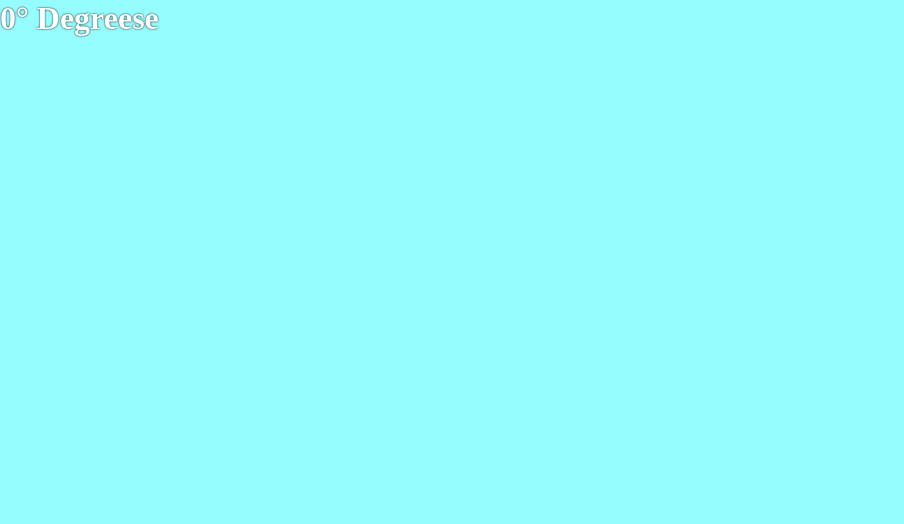
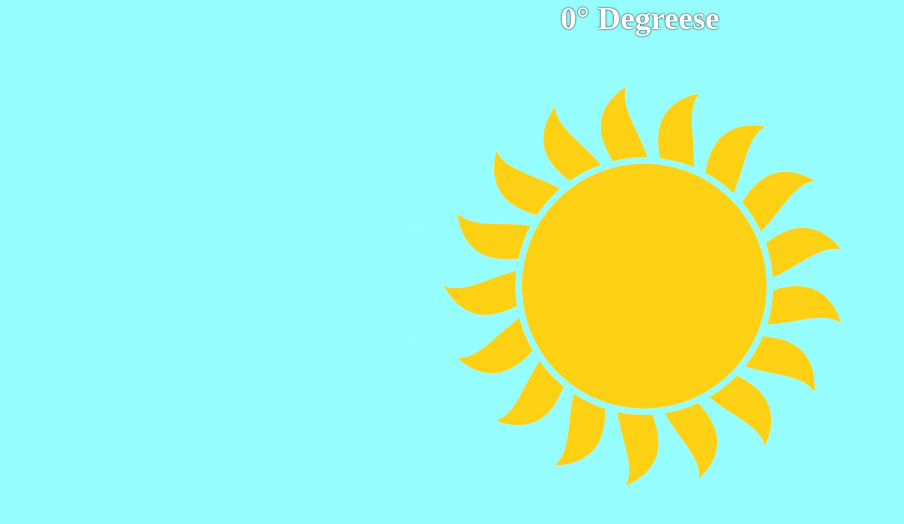
Before and after one commit to Vipershroom/weather_app, a React (Vite) app: page / in a window 1280 px wide. Shown: the top 524 px of the page, without its empty margins (0-904 px from the left). Built offline with nearby package versions, Linux system fonts and the light colour scheme.

Commit message:
Add sun header

```diff
--- a/src/components/App.tsx
+++ b/src/components/App.tsx
@@ -4,7 +4,7 @@ import Planet from './Planet'
 
 const App = () => {
     return (
-        <main>
+        <main className="main">
             <Planet />
         </main>
     )
--- a/src/components/Planet.tsx
+++ b/src/components/Planet.tsx
@@ -1,9 +1,13 @@
 import React from 'react'
+import Sun from '../assets/sun.png'
+import Moon from '../assets/moon.png'
+import './styles/Planet.scss'
 
 const Planet = () => {
     return (
-        <div>
+        <div className="header">
             <h1>0° Degreese</h1>
+            <img src={Sun} alt="" />
         </div>
     )
 }
--- a/src/components/styles/App.scss
+++ b/src/components/styles/App.scss
@@ -14,3 +14,11 @@ body {
     color: white;
     text-shadow: 0px 0px 2px rgba(0, 0, 0, 1);
 }
+
+.main {
+    display: flex;
+    width: 100%;
+    flex-direction: column;
+    justify-content: center;
+    align-items: center;
+}
--- /dev/null
+++ b/src/components/styles/Planet.scss
@@ -0,0 +1,10 @@
+.header {
+    display: flex;
+    flex-direction: column;
+    align-items: center;
+    justify-content: center;
+    img {
+        width: 50%;
+        height: 50%;
+    }
+}
```
